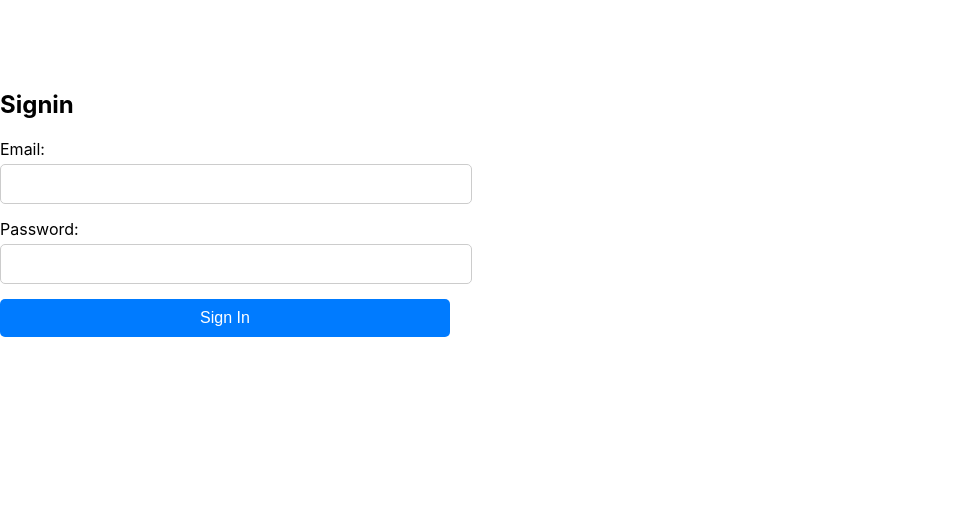
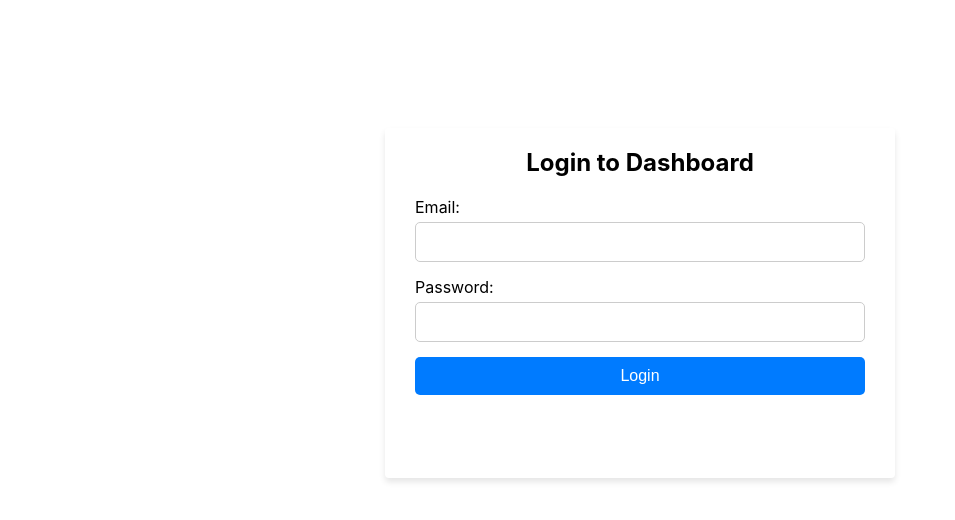
Before and after one commit to Ombito/Admin-dashboard, a React (Create React App) app: page /signin in a window 1280 px wide. Shown: the top 520 px of the page, without its empty margins (0-955 px from the left). Built offline with nearby package versions, Linux system fonts and the light colour scheme.

Commit message:
Fix: users

```diff
--- a/src/components/Signin/signin.css
+++ b/src/components/Signin/signin.css
@@ -1,6 +1,13 @@
 .signin-container {
+    height: 350px;
     width: 450px;
-    margin: 20% auto;
+    margin: 10% auto;
+    box-shadow: 0 4px 6px rgba(0, 0, 0, 0.1);
+    padding: 0 30px;
+    border-radius: 4px;
+}
+.signin-container h2{
+    text-align: center;
 }
 .form-group {
     margin-bottom: 15px;
@@ -12,7 +19,7 @@
   }
 
   .form-group input {
-    width: 100%;
+    width: 95%;
     padding: 10px;
     font-size: 16px;
     border: 1px solid #ccc;
--- a/src/components/Signin/signin.jsx
+++ b/src/components/Signin/signin.jsx
@@ -38,9 +38,8 @@ const Signin = ( {user, setUser}) => {
   };
 
   return (
-    <div>
       <div className='signin-container'>
-        <h2>Signin</h2>
+        <h2>Login to Dashboard</h2>
         <form onSubmit={handleSubmit}>
         <div className="form-group">
           <label htmlFor="email">Email:</label>
@@ -62,10 +61,9 @@ const Signin = ( {user, setUser}) => {
             required
           />
         </div>
-        <button type="submit">Sign In</button>
+        <button type="submit">Login</button>
       </form>
       </div>
-    </div>
   )
 }
 
--- a/src/components/Users/users.jsx
+++ b/src/components/Users/users.jsx
@@ -124,7 +124,7 @@ const Users = () => {
         <tbody>
           {users.map(user => (
             <tr key={user.id}>
-              <td>{user.first_name}{user.last_name}</td>
+              <td>{user.first_name} {user.last_name}</td>
               <td>{user.email}</td>
               <td>Customer</td>
               <td>
```
